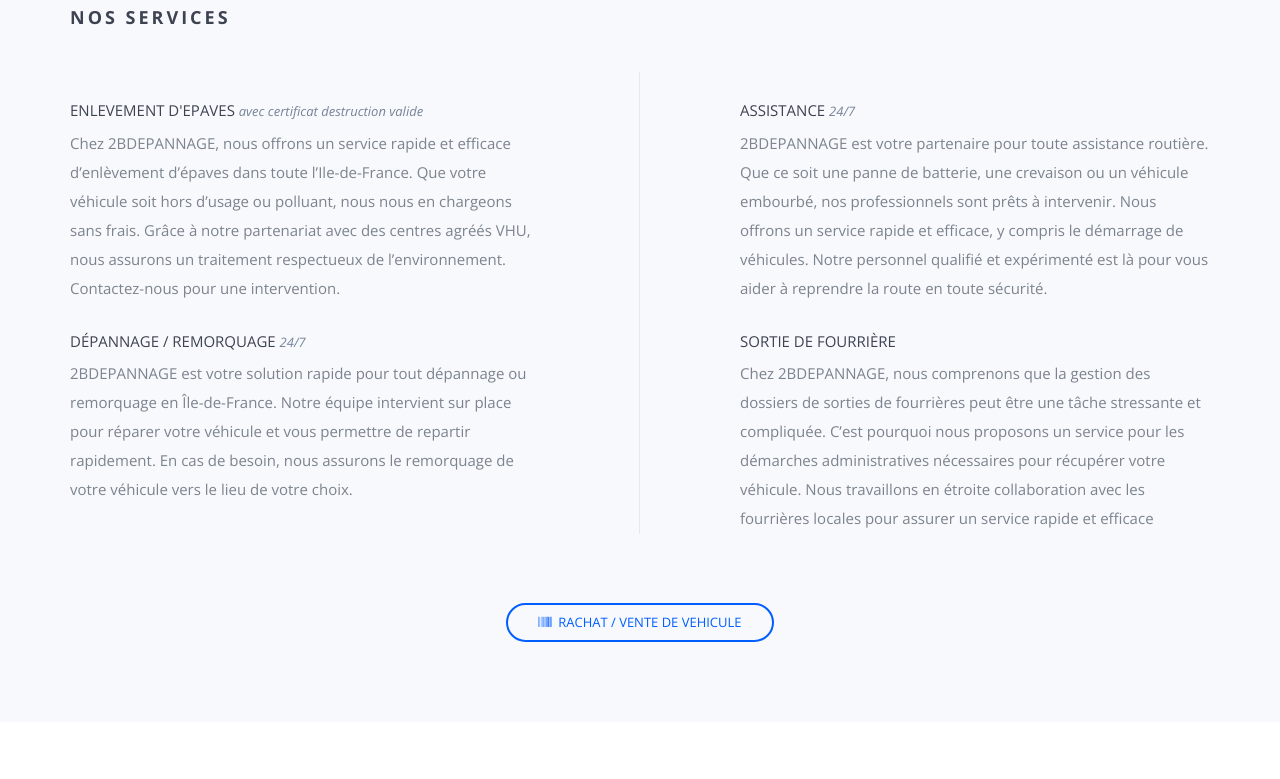
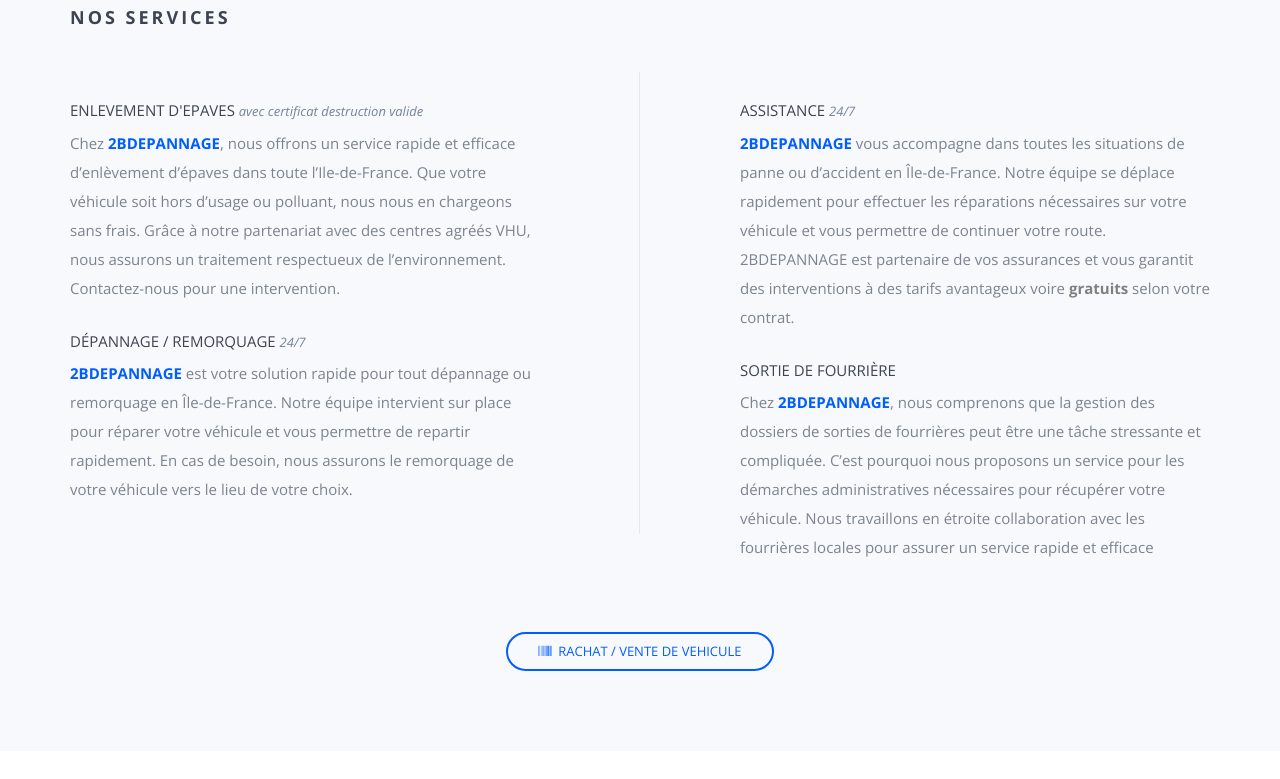
Before and after one commit to prosabd/2bproject, a website: page index.html in a window 1280 px wide. Shown: the part 1611-2390 px from the top of the page. Drawn offline with nearby package versions, Linux system fonts and the light colour scheme; files whose address does not match are found by name.

Commit message:
fix details metier entreprise textes

```diff
--- a/index.html
+++ b/index.html
@@ -179,14 +179,14 @@
                     <p><strong></strong></p>
 
                     <h5>Enlevement d'epaves <span class="time">avec certificat destruction valide</span></h5>
-                    <p>Chez 2BDEPANNAGE, nous offrons un service rapide et efficace d’enlèvement
-                        d’épaves dans toute l’Ile-de-France. Que votre véhicule soit hors d’usage
+                    <p>Chez <strong style="color:#005eff">2BDEPANNAGE</strong>, nous offrons un service rapide
+                        et efficace d’enlèvement d’épaves dans toute l’Ile-de-France. Que votre véhicule soit hors d’usage
                         ou polluant, nous nous en chargeons sans frais. Grâce à notre partenariat
                         avec des centres agréés VHU, nous assurons un traitement respectueux de l’environnement. Contactez-nous pour une intervention.</p>
                 </div>
                 <div class="wp5">
                     <h5>Dépannage / Remorquage <span class="time">24/7</span></h5>
-                    <p>2BDEPANNAGE est votre solution rapide pour tout dépannage ou remorquage en
+                    <p><strong style="color:#005eff">2BDEPANNAGE</strong> est votre solution rapide pour tout dépannage ou remorquage en
                         Île-de-France. Notre équipe intervient sur place pour réparer votre véhicule
                         et vous permettre de repartir rapidement. En cas de besoin, nous assurons le
                         remorquage de votre véhicule vers le lieu de votre choix.</p>
@@ -197,15 +197,16 @@
                     <p><strong></strong></p>
 
                     <h5>Assistance <span class="time">24/7</span></h5>
-                    <p>2BDEPANNAGE est votre partenaire pour toute assistance routière.
-                        Que ce soit une panne de batterie, une crevaison ou un véhicule
-                        embourbé, nos professionnels sont prêts à intervenir. Nous offrons
-                        un service rapide et efficace, y compris le démarrage de véhicules.
-                        Notre personnel qualifié et expérimenté est là pour vous aider à reprendre la route en toute sécurité.</p>
+                    <p><strong style="color:#005eff">2BDEPANNAGE</strong> vous accompagne dans toutes les situations de panne ou d’accident
+                        en Île-de-France. Notre équipe se déplace rapidement pour effectuer les
+                        réparations nécessaires sur votre véhicule et vous permettre de continuer
+                        votre route. 2BDEPANNAGE est partenaire de vos assurances et vous garantit
+                        des interventions à des tarifs avantageux voire <strong style="color:grey;">gratuits</strong>
+                        selon votre contrat.</p>
                 </div>
                 <div class="wp6">
                     <h5>Sortie de Fourrière <span class="time"></span></h5>
-                    <p>Chez 2BDEPANNAGE, nous comprenons que la gestion des dossiers de
+                    <p>Chez <strong style="color:#005eff">2BDEPANNAGE</strong>, nous comprenons que la gestion des dossiers de
                         sorties de fourrières peut être une tâche stressante et compliquée.
                         C’est pourquoi nous proposons un service pour les démarches administratives
                         nécessaires pour récupérer votre véhicule. Nous travaillons en étroite
@@ -407,7 +408,7 @@
         <p>C'est plus simple que vos pensez !</p>
     </div>
     <div id="map-canvas">
-        <iframe src="http://maps.google.com/maps?f=q&t=m&z=15&ll=48.9134176,2.6614752&output=embed" width="100%" height="45%"
+        <iframe src="http://maps.google.com/maps?f=q&t=m&z=15&ll=48.9326063,2.5768014&output=embed" width="100%" height="45%"
             frameborder="0" style="position: absolute; z-index: 1;"></iframe>
         <div id="map-content-wrapper" class="container pointer-events-none" style="position: relative; z-index: 2;">
             <div class="row info-card">
@@ -418,7 +419,7 @@
                         <div class="row text-center">
                             <div class="col">
                                 <h5>Centre Technique</h5>
-                                <p>1 Chemin de l'Église, Villevaudé 77410</p>
+                                <p>23 rue de la Tournelle, Vaujours 93410</p>
                             </div>
                             <div class="col">
                                 <h5>Centre Téléphonique</h5>
@@ -489,7 +490,7 @@
                         <div class="col-md-12 col-sm-6">
                             <div class="form-input-group">
                                 <i class="fa fa-phone"></i><input type="number" name="phone-form" id="phone-form"
-                                                                class="" min="0" maxlength="10"
+                                                                class="" min="0" maxlength="15"
                                                                 placeholder="Telephone"
                                                                 required>
                             </div>
```
